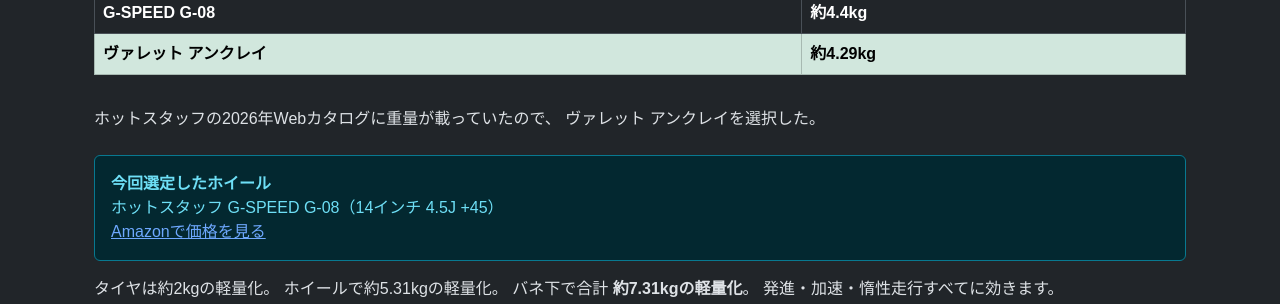
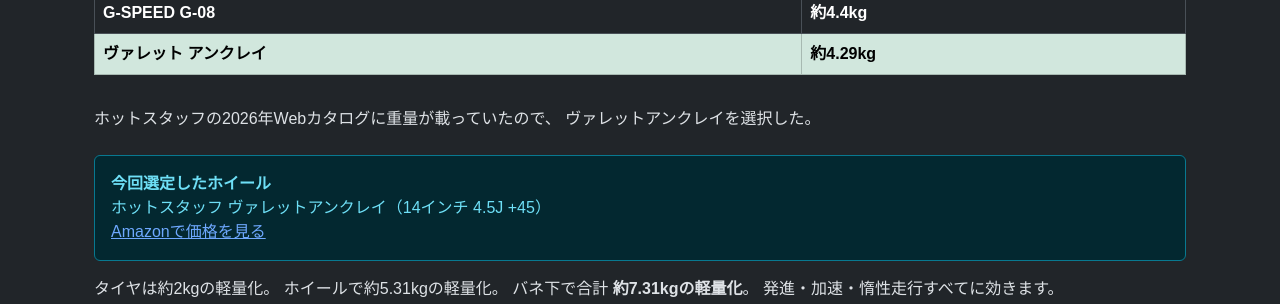
Before and after one commit to funyapar-org/fuel-lab, a Jekyll site: the page built from _solio/fuel-optimization-by-tire.md, in a window 1280 px wide and 900 px high, scrolled down 2369 px. Shown: the part 150-454 px from the top of the window. Built offline with Jekyll 4.4.1, drawn with Linux system fonts in a browser that asks for light colours.

Commit message:
fuel-optimization-by-tire.md を更新

```diff
--- a/_solio/fuel-optimization-by-tire.md
+++ b/_solio/fuel-optimization-by-tire.md
@@ -240,12 +240,12 @@
 
     <p class="mt-3">
       ホットスタッフの2026年Webカタログに重量が載っていたので、
-      ヴァレット アンクレイを選択した。
+      ヴァレットアンクレイを選択した。
     </p>
 
     <div class="alert alert-info mt-4">
       <strong>今回選定したホイール</strong><br>
-      ホットスタッフ G-SPEED G-08（14インチ 4.5J +45）<br>
+      ホットスタッフ ヴァレットアンクレイ（14インチ 4.5J +45）<br>
       <a href="https://amzn.to/4g9DCC2" target="_blank" rel="noopener sponsored">Amazonで価格を見る</a>
     </div>
 
```
